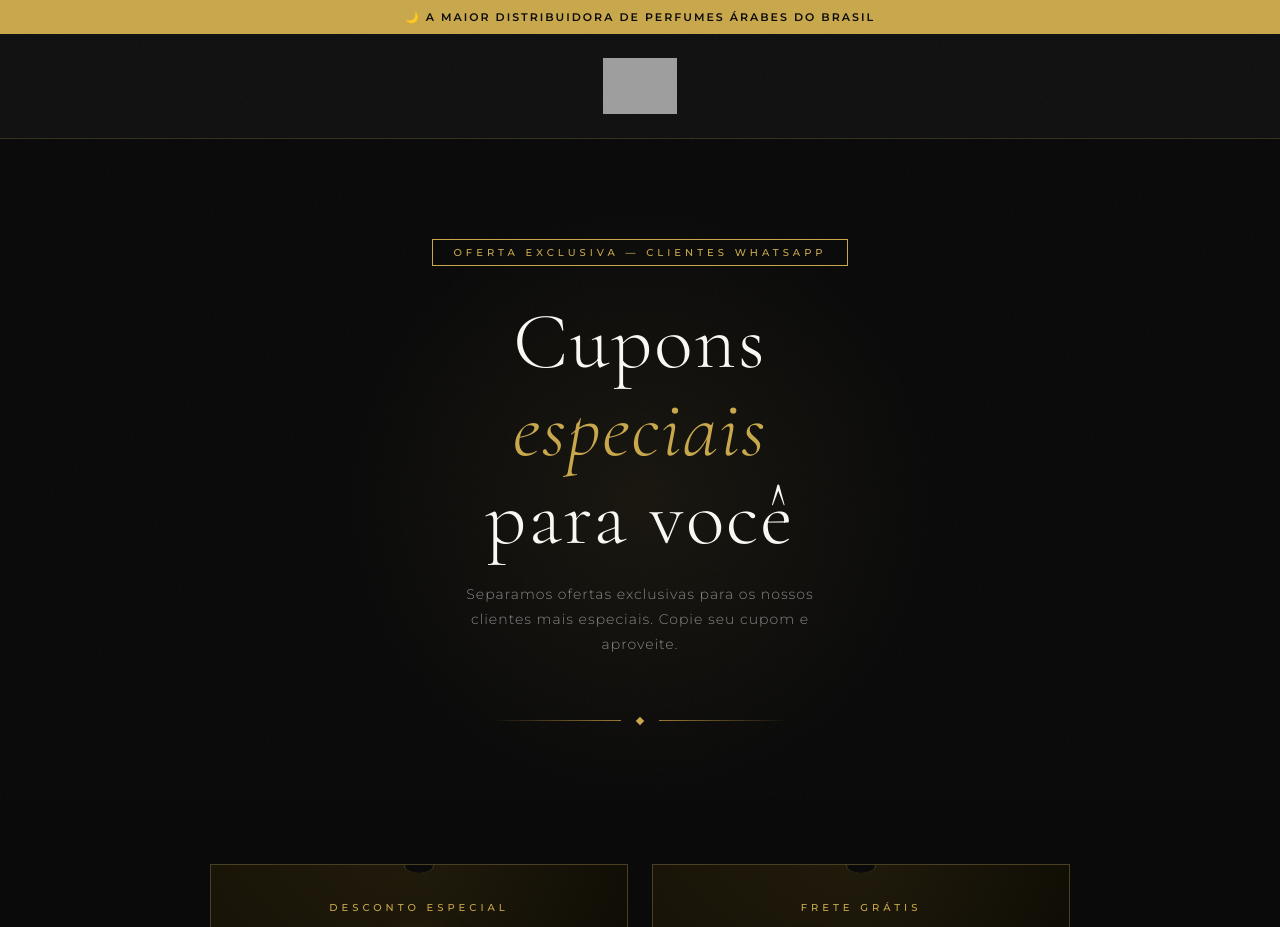
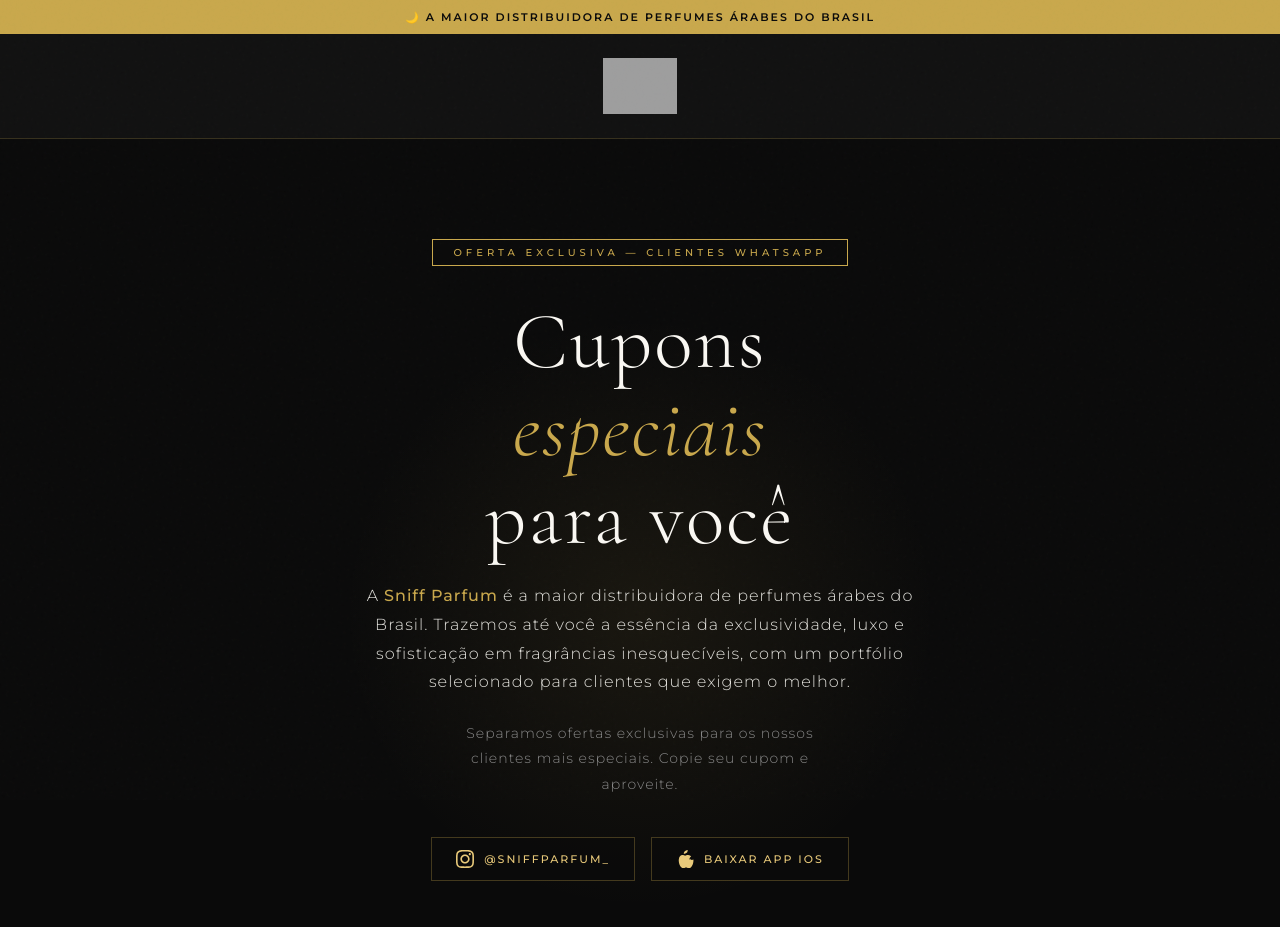
Before and after one commit to matheusabdala/cupons-varejo-campanha, a website: page index.html in a window 1280 px wide. Shown: the top 927 px of the page. Drawn offline with nearby package versions, Linux system fonts and the light colour scheme; grey boxes are pictures that could not be loaded.

Commit message:
update varejo

```diff
--- a/cupons-varejo.html
+++ b/index.html
@@ -143,9 +143,61 @@
     color: var(--gray);
     font-weight: 300;
     max-width: 400px;
-    margin: 0 auto 60px;
+    margin: 0 auto;
     line-height: 1.8;
     animation: fadeInDown 0.8s ease 0.2s both;
+  }
+
+  .hero .hero-intro {
+    font-size: 16px;
+    color: rgba(250,248,243,0.9);
+    max-width: 600px;
+    margin-bottom: 24px;
+  }
+
+  .hero .hero-subtitle {
+    margin-bottom: 40px;
+  }
+
+  .hero-actions {
+    display: flex;
+    align-items: center;
+    justify-content: center;
+    flex-wrap: wrap;
+    gap: 16px;
+    margin-bottom: 60px;
+    animation: fadeInDown 0.8s ease 0.25s both;
+  }
+
+  .hero-action-btn {
+    display: flex;
+    align-items: center;
+    gap: 10px;
+    padding: 12px 24px;
+    border: 1px solid rgba(201,168,76,0.3);
+    color: var(--gold-light);
+    text-decoration: none;
+    font-size: 11px;
+    font-weight: 500;
+    letter-spacing: 2px;
+    text-transform: uppercase;
+    transition: all 0.3s ease;
+    background: rgba(10,10,10,0.6);
+    backdrop-filter: blur(4px);
+  }
+
+  .hero-action-btn:hover {
+    border-color: var(--gold);
+    color: var(--gold);
+    background: rgba(201,168,76,0.1);
+    transform: translateY(-2px);
+    box-shadow: 0 8px 24px rgba(201,168,76,0.15);
+  }
+
+  .hero-action-btn svg {
+    width: 18px;
+    height: 18px;
+    fill: currentColor;
   }
 
   /* Ornament divider */
@@ -535,7 +587,24 @@
 <section class="hero">
   <div class="hero-badge">Oferta Exclusiva — Clientes WhatsApp</div>
   <h1>Cupons<br><em>especiais</em><br>para você</h1>
-  <p>Separamos ofertas exclusivas para os nossos clientes mais especiais. Copie seu cupom e aproveite.</p>
+
+  <p class="hero-intro">
+    A <strong style="color: var(--gold); font-weight: 500;">Sniff Parfum</strong> é a maior distribuidora de perfumes árabes do Brasil. Trazemos até você a essência da exclusividade, luxo e sofisticação em fragrâncias inesquecíveis, com um portfólio selecionado para clientes que exigem o melhor.
+  </p>
+
+  <p class="hero-subtitle">Separamos ofertas exclusivas para os nossos clientes mais especiais. Copie seu cupom e aproveite.</p>
+
+  <div class="hero-actions">
+    <a href="https://instagram.com/sniffparfum_" target="_blank" class="hero-action-btn">
+      <svg xmlns="http://www.w3.org/2000/svg" viewBox="0 0 24 24"><path d="M12 2.163c3.204 0 3.584.012 4.85.07 3.252.148 4.771 1.691 4.919 4.919.058 1.265.069 1.645.069 4.849 0 3.205-.012 3.584-.069 4.849-.149 3.225-1.664 4.771-4.919 4.919-1.266.058-1.644.07-4.85.07-3.204 0-3.584-.012-4.849-.07-3.26-.149-4.771-1.699-4.919-4.92-.058-1.265-.07-1.644-.07-4.849 0-3.204.013-3.583.07-4.849.149-3.227 1.664-4.771 4.919-4.919 1.266-.057 1.645-.069 4.849-.069zm0-2.163c-3.259 0-3.667.014-4.947.072-4.358.2-6.78 2.618-6.98 6.98-.059 1.281-.073 1.689-.073 4.948 0 3.259.014 3.668.072 4.948.2 4.358 2.618 6.78 6.98 6.98 1.281.058 1.689.072 4.948.072 3.259 0 3.668-.014 4.948-.072 4.354-.2 6.782-2.618 6.979-6.98.059-1.28.073-1.689.073-4.948 0-3.259-.014-3.667-.072-4.947-.196-4.354-2.617-6.78-6.979-6.98-1.281-.059-1.69-.073-4.949-.073zm0 5.838c-3.403 0-6.162 2.759-6.162 6.162s2.759 6.163 6.162 6.163 6.162-2.759 6.162-6.163c0-3.403-2.759-6.162-6.162-6.162zm0 10.162c-2.209 0-4-1.79-4-4 0-2.209 1.791-4 4-4s4 1.791 4 4c0 2.21-1.791 4-4 4zm6.406-11.845c-.796 0-1.441.645-1.441 1.44s.645 1.44 1.441 1.44c.795 0 1.439-.645 1.439-1.44s-.644-1.44-1.439-1.44z"/></svg>
+      @sniffparfum_
+    </a>
+    <a href="https://apps.apple.com/us/app/sniff-parfum-atacado/id6739490034" target="_blank" class="hero-action-btn">
+      <svg xmlns="http://www.w3.org/2000/svg" viewBox="0 0 384 512"><path d="M318.7 268.7c-.2-36.7 16.4-64.4 50-84.8-18.8-26.9-47.2-41.7-84.7-44.6-35.5-2.8-74.3 20.7-88.5 20.7-15 0-49.4-19.7-76.4-19.7C63.3 141.2 24 184.5 15.6 269.8c-12.8 131.5 61.8 248.5 125.9 248.5 36.2 0 39.7-24 81.9-24 42.6 0 43.6 24 81.6 24 64 0 136.8-114.1 126-248.5-68.1 32-81.8-9.6-82.3-44.6V268.7zM240.3 89c20.3-27.3 31.1-59 27.7-90-25.9 1.5-60.3 17.5-82 35.8-19.6 16.8-33 43.5-28.1 71.9 29.5 2.1 61.2-16.7 82.4-37.7z"/></svg>
+      Baixar App iOS
+    </a>
+  </div>
+
   <div class="ornament">
     <div class="ornament-diamond"></div>
   </div>
```
